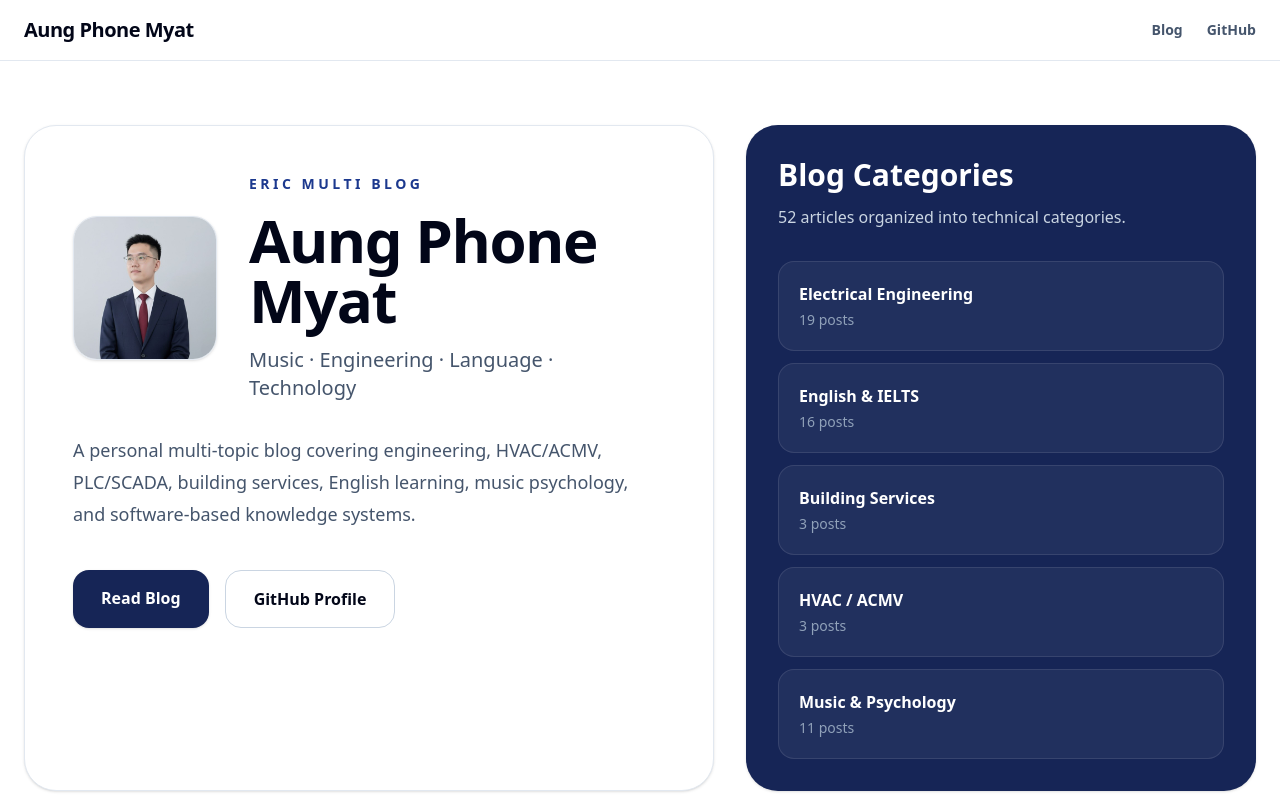
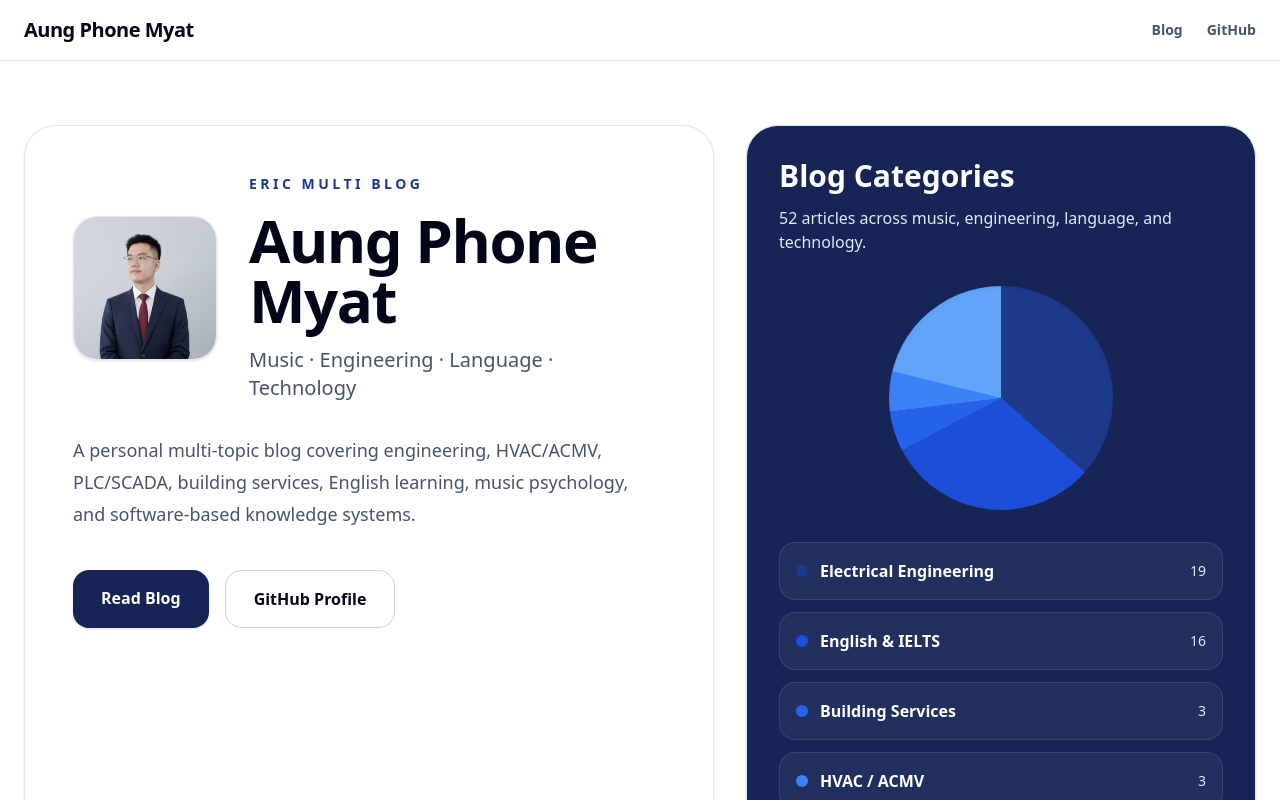
Before and after one commit to Eric9435/eric9435.github.io, a Next.js app: page / in a window 1280 px wide. Shown: the top 800 px of the page. Built offline with nearby package versions, Linux system fonts and the light colour scheme.

Commit message:
Add homepage category pie chart

```diff
--- a/src/app/page.tsx
+++ b/src/app/page.tsx
@@ -3,6 +3,23 @@ import { getPosts, getCategories } from "@/lib/posts";
 export default function Home() {
   const posts = getPosts();
   const categories = getCategories();
+
+  const categoryData = categories.map((category) => ({
+    name: category,
+    count: posts.filter((p) => p.category === category).length,
+  }));
+
+  const total = categoryData.reduce((sum, item) => sum + item.count, 0);
+  let current = 0;
+
+  const colors = ["#1e3a8a", "#1d4ed8", "#2563eb", "#3b82f6", "#60a5fa", "#93c5fd"];
+
+  const slices = categoryData.map((item, index) => {
+    const start = current;
+    const value = (item.count / total) * 100;
+    current += value;
+    return `${colors[index % colors.length]} ${start}% ${current}%`;
+  });
 
   return (
     <main className="min-h-screen bg-white text-slate-950">
@@ -45,8 +62,8 @@ export default function Home() {
             </div>
 
             <p className="mt-8 max-w-4xl text-lg leading-8 text-slate-600">
-              A personal multi-topic blog covering engineering,
-              HVAC/ACMV, PLC/SCADA, building services, English learning, music psychology,
+              A personal multi-topic blog covering engineering, HVAC/ACMV,
+              PLC/SCADA, building services, English learning, music psychology,
               and software-based knowledge systems.
             </p>
 
@@ -60,23 +77,36 @@ export default function Home() {
             </div>
           </div>
 
-          <div className="rounded-[32px] bg-blue-950 p-8 text-white shadow-sm">
+          <div className="rounded-[32px] border border-blue-100 bg-blue-950 p-8 text-white shadow-sm">
             <h2 className="text-3xl font-black">Blog Categories</h2>
-            <p className="mt-3 text-slate-300">
-              {posts.length} articles organized into technical categories.
+            <p className="mt-3 text-blue-100">
+              {posts.length} articles across music, engineering, language, and technology.
             </p>
 
+            <div className="mt-8 flex justify-center">
+              <div
+                className="h-56 w-56 rounded-full shadow-inner"
+                style={{
+                  background: `conic-gradient(${slices.join(", ")})`,
+                }}
+              />
+            </div>
+
             <div className="mt-8 grid gap-3">
-              {categories.map((category) => (
+              {categoryData.map((item, index) => (
                 <a
-                  key={category}
-                  href={`/blog?category=${encodeURIComponent(category)}`}
-                  className="rounded-2xl border border-white/10 bg-white/5 p-5 transition hover:bg-white/10"
+                  key={item.name}
+                  href={`/blog?category=${encodeURIComponent(item.name)}`}
+                  className="flex items-center justify-between rounded-2xl border border-white/10 bg-white/5 p-4 transition hover:bg-white/10"
                 >
-                  <div className="font-bold">{category}</div>
-                  <div className="mt-1 text-sm text-slate-400">
-                    {posts.filter((p) => p.category === category).length} posts
+                  <div className="flex items-center gap-3">
+                    <span
+                      className="h-3 w-3 rounded-full"
+                      style={{ backgroundColor: colors[index % colors.length] }}
+                    />
+                    <span className="font-bold">{item.name}</span>
                   </div>
+                  <span className="text-sm text-blue-100">{item.count}</span>
                 </a>
               ))}
             </div>
```
